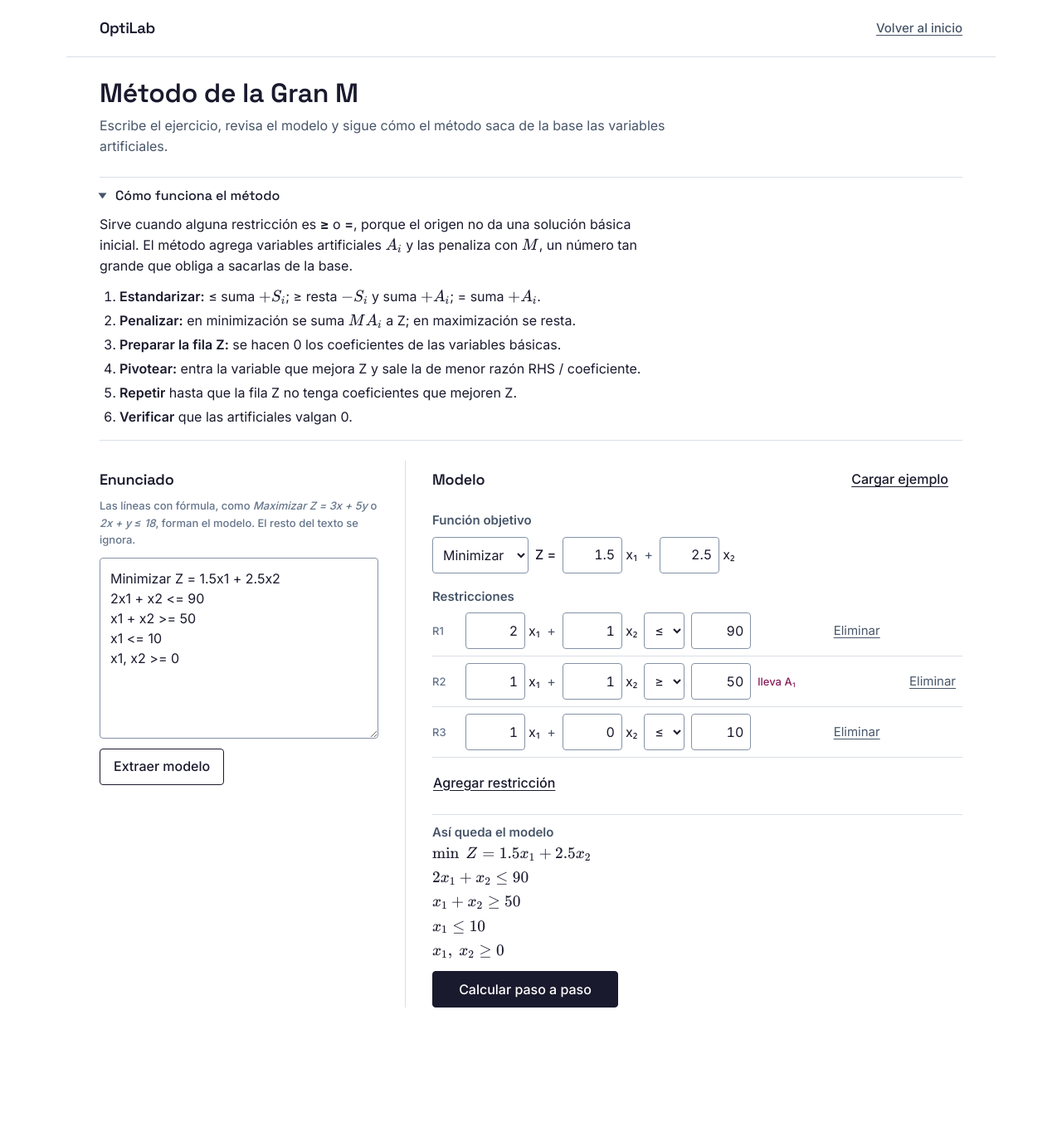
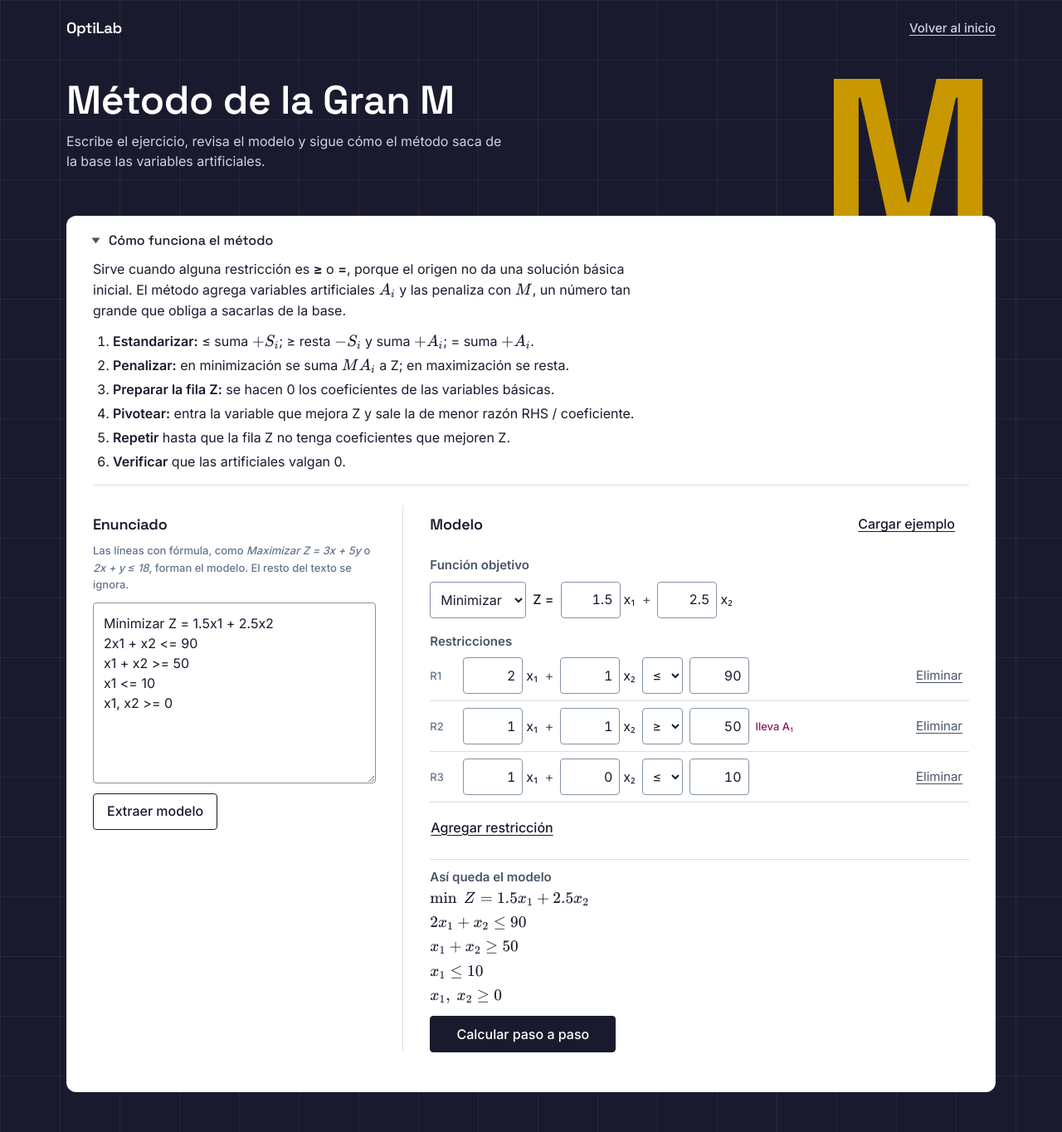
Before and after one commit to Bocchi2302/optimizacion, a Flask app: page /metodo_gran_m/ in a window 1280 px wide. Shown: the whole page at 83% size. Before the commit the page ends 1214 px from the top, so only its background shows below. Run offline with Flask 3, Linux system fonts and the light colour scheme.

Commit message:
Gran M: fondo de tinta con retícula y M que sigue la penalización
La página pasa a tinta con una retícula de tabla Simplex y el trabajo queda en una
lámina de papel. La M de la portada está llena mientras hay artificiales en la
base y queda en contorno cuando salen. Fija la columna de Eliminar y agrega un
respaldo para retirar filas si no llega animationend.

Co-Authored-By: Claude Opus 5.5 <noreply@anthropic.com>

```diff
--- a/static/css/gran_m.css
+++ b/static/css/gran_m.css
@@ -15,6 +15,11 @@
     --dorado: #c99700;           /* marcas, nunca texto */
     --dorado-texto: #7a5a00;
     --vino-m: #8a1c5a;
+
+    /* Página: retícula de tabla Simplex sobre tinta; el trabajo va sobre papel */
+    --reticula: rgb(255 255 255 / 0.055);
+    --celda-reticula: 72px;
+    --texto-sobre-tinta: #cbd5e1;
 
     /* Estructura */
     --niebla: #f1f4f8;
@@ -61,6 +66,7 @@
     /* Radios y objetivos táctiles */
     --radio-s: 4px;
     --radio-m: 6px;
+    --radio-l: 12px;
     --tactil: 44px;
 }
 
@@ -75,7 +81,11 @@ html {
 
 body {
     margin: 0;
-    background: var(--papel);
+    background-color: var(--tinta);
+    background-image:
+        linear-gradient(var(--reticula) 1px, transparent 1px),
+        linear-gradient(90deg, var(--reticula) 1px, transparent 1px);
+    background-size: var(--celda-reticula) var(--celda-reticula);
     color: var(--tinta);
     font-family: var(--fuente-texto);
     font-size: var(--texto-cuerpo);
@@ -133,7 +143,7 @@ a {
 .cabecera,
 .hoja {
     width: 100%;
-    max-width: 1120px;
+    max-width: 1200px;
     margin-inline: auto;
     padding-inline: var(--margen-hoja);
 }
@@ -145,7 +155,11 @@ a {
     justify-content: space-between;
     gap: var(--esp-3);
     padding-block: var(--esp-3);
-    border-bottom: 1px solid var(--linea);
+    color: var(--papel);
+}
+
+.cabecera :focus-visible {
+    outline-color: var(--papel);
 }
 
 .marca {
@@ -163,24 +177,76 @@ a {
     display: inline-flex;
     align-items: center;
     min-height: var(--tactil);
-    color: var(--pizarra-honda);
+    color: var(--texto-sobre-tinta);
     font-size: 0.9375rem;
     font-weight: 500;
     text-underline-offset: 3px;
 }
 
 .volver:hover {
-    color: var(--tinta);
+    color: var(--papel);
 }
 
 .hoja {
-    padding-block: var(--esp-5) var(--esp-7);
+    padding-block: 0 var(--esp-7);
+}
+
+/* Portada: la M llena es la penalización activa; al salir la última artificial
+   queda solo su contorno */
+.portada {
+    position: relative;
+    min-height: clamp(7.5rem, 20vw, 12rem);
+    padding: var(--esp-5) clamp(6rem, 26vw, 18rem) var(--esp-5) 0;
+    color: var(--papel);
+}
+
+.portada::after {
+    content: 'M';
+    position: absolute;
+    right: 0;
+    bottom: -0.17em;
+    color: var(--dorado);
+    font-family: var(--fuente-titulo);
+    font-size: clamp(6.5rem, 22vw, 15rem);
+    font-weight: 600;
+    line-height: 1;
+    -webkit-text-stroke: 2px var(--dorado);
+    transition: color 0.6s ease;
+    pointer-events: none;
+}
+
+[data-penalizacion="saldada"] .portada::after {
+    color: transparent;
+}
+
+.portada h1 {
+    font-size: clamp(1.875rem, 5vw, 3rem);
 }
 
 .bajada {
-    max-width: 68ch;
+    max-width: 52ch;
     margin-top: var(--esp-2);
-    color: var(--pizarra-honda);
+    color: var(--texto-sobre-tinta);
+}
+
+/* Lámina: la superficie de trabajo, la única sobre papel */
+.lamina {
+    position: relative;
+    padding: var(--esp-2) var(--esp-6) var(--esp-5);
+    border-radius: var(--radio-l);
+    background: var(--papel);
+}
+
+@media (max-width: 640px) {
+    .lamina {
+        margin-inline: calc(-1 * var(--margen-hoja));
+        padding-inline: var(--margen-hoja);
+        border-radius: var(--radio-l) var(--radio-l) 0 0;
+    }
+
+    .hoja {
+        padding-bottom: 0;
+    }
 }
 
 /* Bloques plegables: teoría y modelo */
@@ -217,10 +283,6 @@ a {
     transform: rotate(90deg);
 }
 
-.teoria {
-    margin-top: var(--esp-5);
-    border-top: 1px solid var(--linea);
-}
 
 .teoria-cuerpo {
     max-width: 68ch;
@@ -455,6 +517,17 @@ a {
     text-decoration: underline;
     text-underline-offset: 3px;
     cursor: pointer;
+}
+
+@media (min-width: 641px) {
+    /* Columna fija: la marca "lleva A₁" puede faltar y no debe mover el botón */
+    .btn-eliminar {
+        grid-column: 4;
+    }
+
+    .lleva {
+        grid-column: 3;
+    }
 }
 
 .btn-eliminar:hover:not(:disabled) {
--- a/static/js/gran_m.js
+++ b/static/js/gran_m.js
@@ -434,6 +434,7 @@
             } else {
                 fila.classList.add('saliendo');
                 fila.addEventListener('animationend', quitar, { once: true });
+                setTimeout(quitar, 300); // respaldo si el navegador no emite animationend
             }
             actualizar();
 
@@ -1158,6 +1159,7 @@
             mostrarHechos(iteracion);
             actualizarFases();
             actualizarContador(opciones.animar);
+            document.body.dataset.penalizacion = derivados[indiceActual].artificialesEnBase.length > 0 ? 'activa' : 'saldada';
 
             elementos.explicacion.innerHTML = resaltarTerminosM(acortarDecimales(paso.explicacion));
 
--- a/templates/metodo_gran_m/index.html
+++ b/templates/metodo_gran_m/index.html
@@ -40,9 +40,12 @@
     </header>
 
     <main class="hoja">
-        <h1>Método de la Gran M</h1>
-        <p class="bajada">Escribe el ejercicio, revisa el modelo y sigue cómo el método saca de la base las variables artificiales.</p>
+        <div class="portada">
+            <h1>Método de la Gran M</h1>
+            <p class="bajada">Escribe el ejercicio, revisa el modelo y sigue cómo el método saca de la base las variables artificiales.</p>
+        </div>
 
+        <div class="lamina">
         <details class="plegable teoria" id="teoria" {% if not pasos %}open{% endif %}>
             <summary>Cómo funciona el método</summary>
             <div class="teoria-cuerpo">
@@ -217,6 +220,7 @@
                 <button id="btn-siguiente" class="btn" type="button">Siguiente</button>
             </div>
         </section>
+        </div>
 
     </main>
 
```
